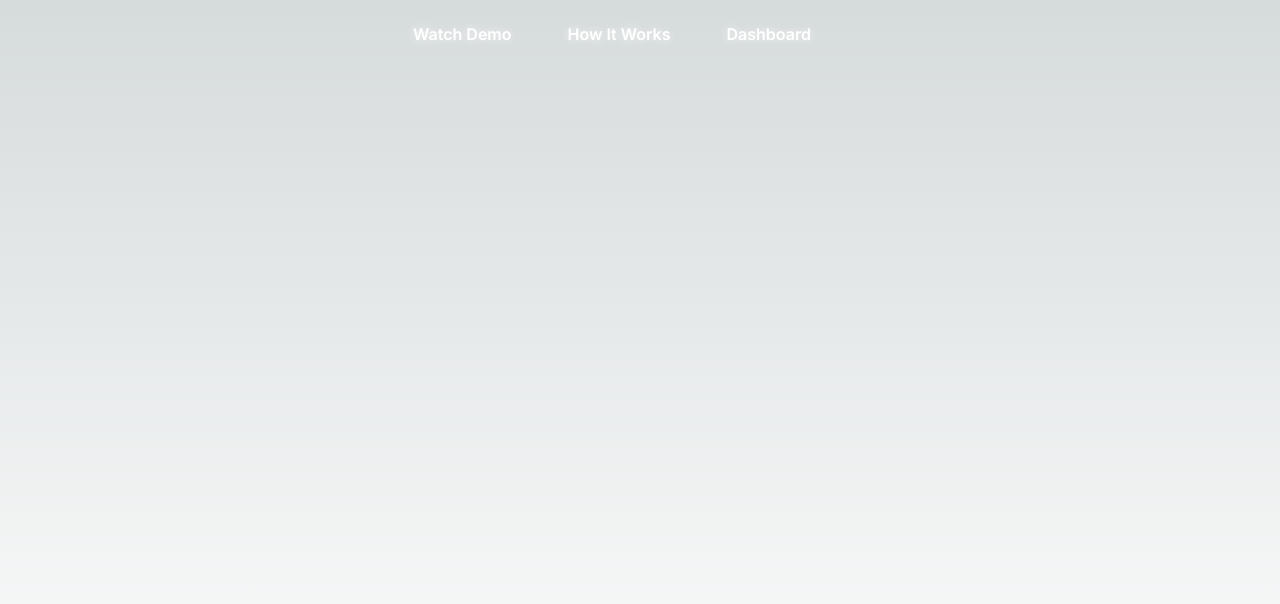
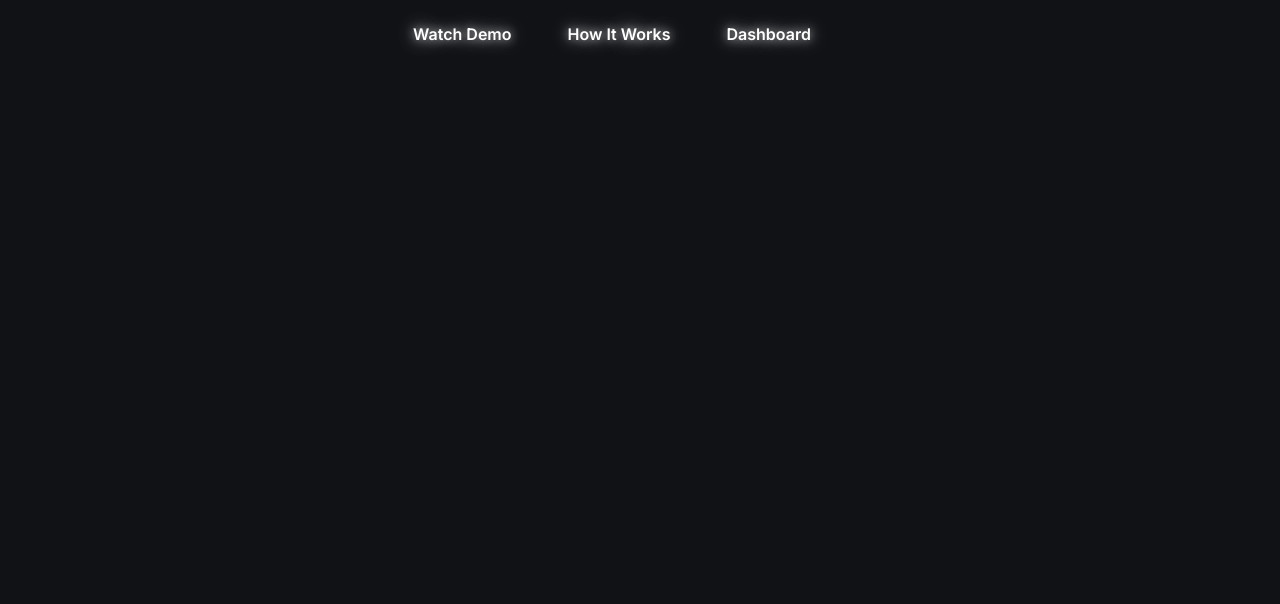
Before and after one commit to neillydev/shopai, a Next.js app: page / in a window 1280 px wide. Shown: the top 604 px of the page. Built offline with nearby package versions, Linux system fonts and the light colour scheme.

Commit message:
update global styling

```diff
--- a/src/app/globals.css
+++ b/src/app/globals.css
@@ -3,7 +3,7 @@
 @tailwind utilities;
 
 :root {
-  --foreground-rgb: 0, 0, 0;
+  --foreground-rgb: #111216;
   --background-start-rgb: 214, 219, 220;
   --background-end-rgb: 255, 255, 255;
 }
@@ -17,11 +17,5 @@
 }
 
 body {
-  color: rgb(var(--foreground-rgb));
-  background: linear-gradient(
-      to bottom,
-      transparent,
-      rgb(var(--background-end-rgb))
-    )
-    rgb(var(--background-start-rgb));
+  background-color: #111216;
 }
```
